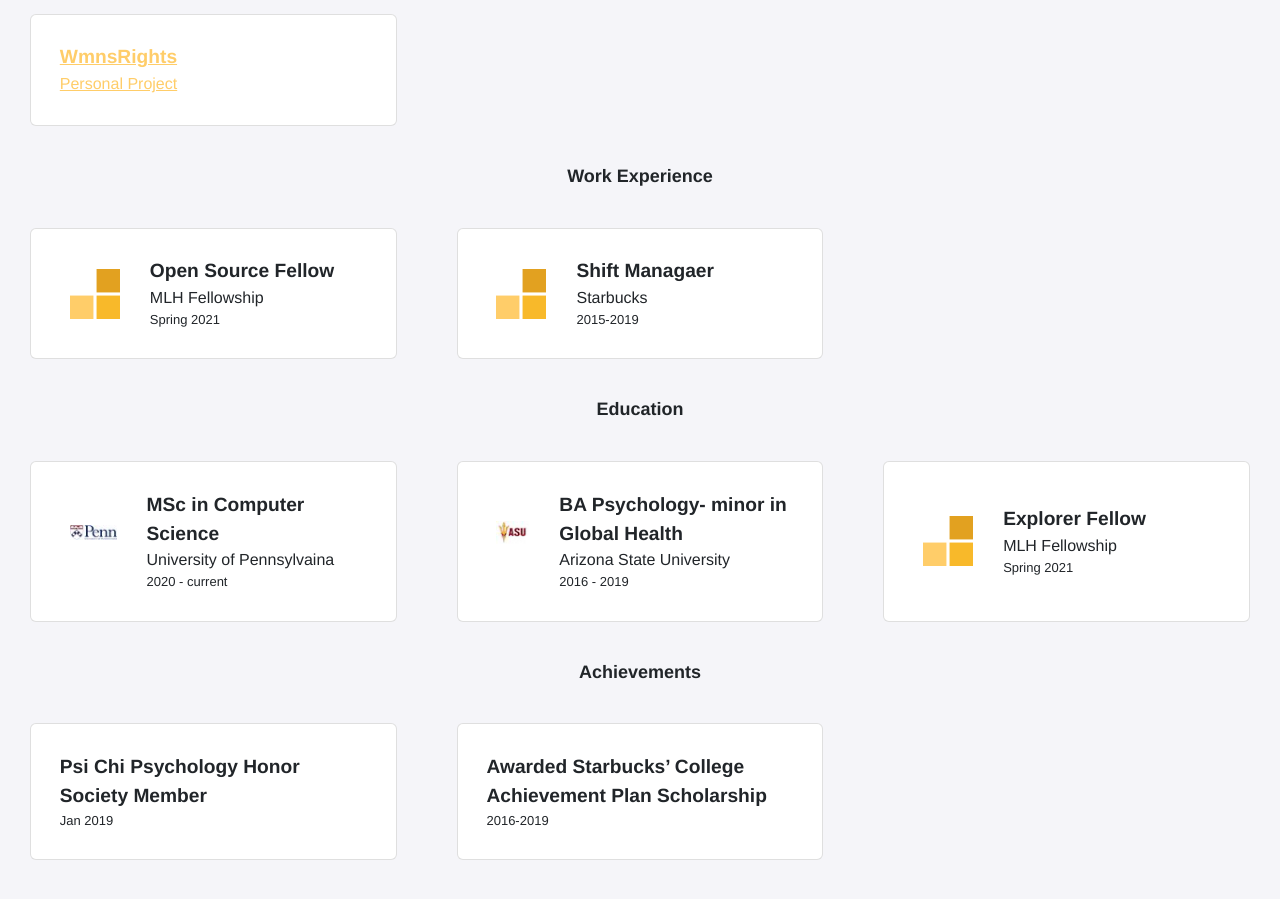
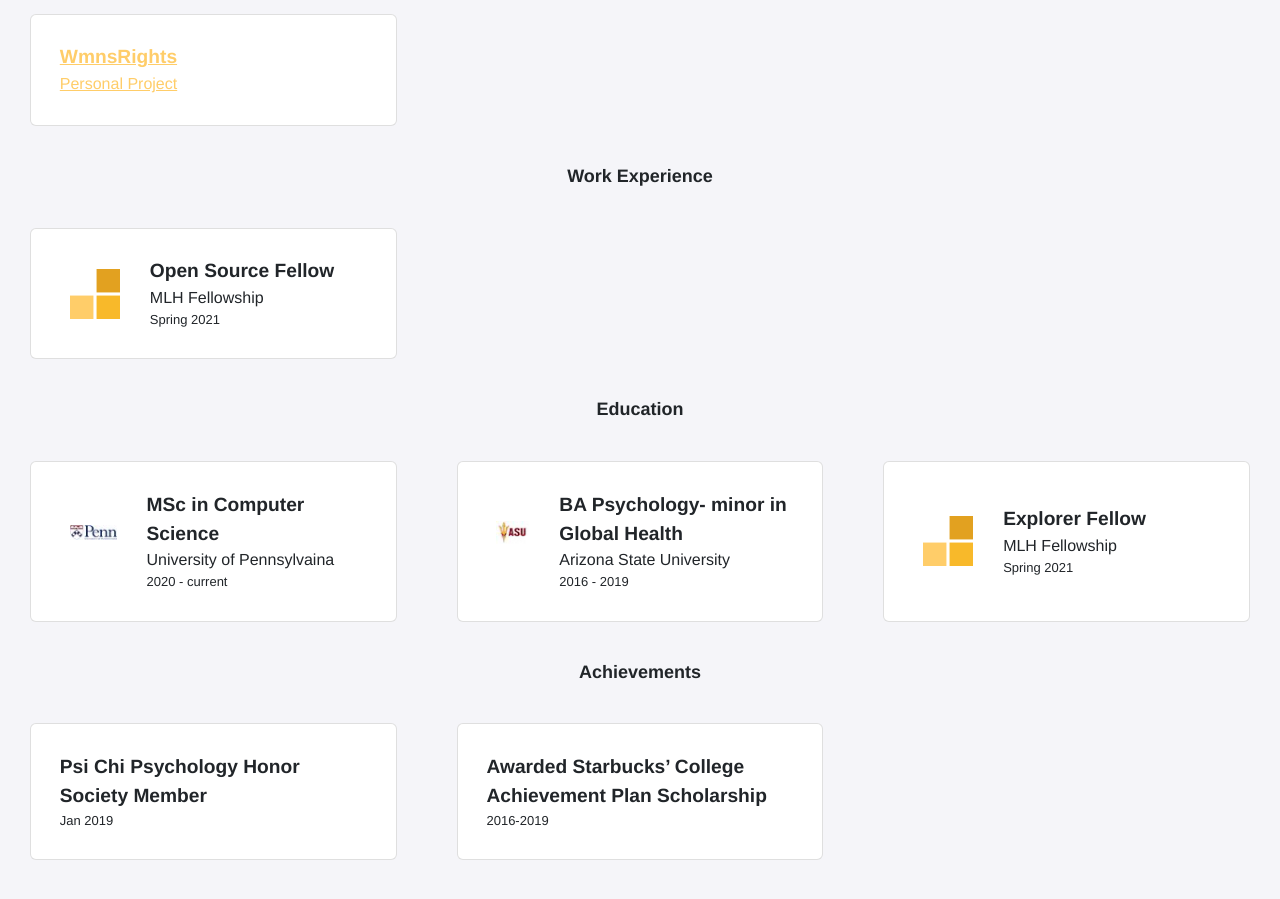
Before and after one commit to elleanne/elizabeths-portfolio, a Jekyll site: the page built from index.html, in a window 1280 px wide and 900 px high, scrolled down 478 px. Built offline with Jekyll 4.4.1, drawn with Linux system fonts in a browser that asks for light colours; nearby versions of some CDN libraries.

Commit message:
Update experience.yml

```diff
--- a/_data/experience.yml
+++ b/_data/experience.yml
@@ -2,8 +2,3 @@
   company: MLH Fellowship
   dates: Spring 2021
   logo: fellowship.svg
-
-- role: Shift Managaer
-  company: Starbucks
-  dates: 2015-2019
-  logo: fellowship.svg
```
